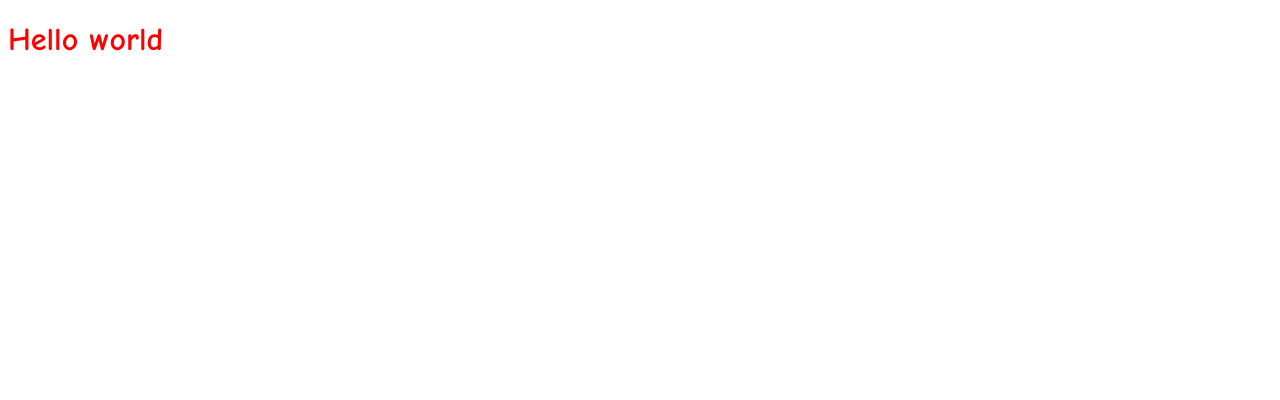
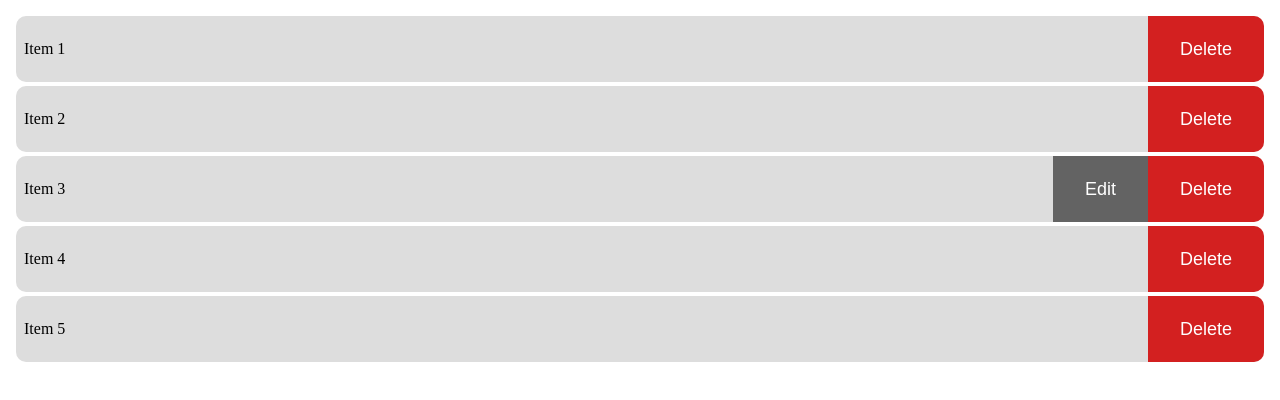
Before and after one commit to LukeChannings/afix-list-item, a website: page docs/index.html in a window 1280 px wide. Drawn offline with Linux system fonts and the light colour scheme.

Commit message:
First, simple version

```diff
--- a/docs/index.html
+++ b/docs/index.html
@@ -5,8 +5,74 @@
     <meta name="viewport" content="width=device-width, initial-scale=1.0" />
     <title>Example</title>
     <script src="../src/Component.js" type="module"></script>
+    <style>
+      * {box-sizing: border-box;}
+      body { margin: 0; padding: 0 }
+      ul {
+        padding: 0;
+        margin: 0;
+      }
+
+      afix-list-item::part(root) {
+        background-color: #ddd;
+        margin-bottom: 0.25rem;
+      }
+
+      .delete-button {
+        background-color: rgb(211, 32, 32);
+        height: 100%;
+        width: 100%;
+        border: none;
+        color: white;
+        font-size: large;
+        padding: 0 2rem;
+      }
+
+      .edit-button {
+        background-color: rgb(99, 99, 99);
+        height: 100%;
+        width: 100%;
+        border: none;
+        color: white;
+        font-size: large;
+        padding: 0 2rem;
+      }
+
+      @media screen and (min-width: 48em) {
+        ul {
+          padding: 0;
+          margin: 1rem 1rem 0;
+        }
+
+        afix-list-item::part(root) {
+          border-radius: 10px;
+        }
+      }
+    </style>
   </head>
   <body>
-    <afix-list-item />
+    <ul>
+      <afix-list-item>
+        <p slot="content">Item 1</p>
+        <button class="delete-button" slot="controls">Delete</button>
+      </afix-list-item>
+      <afix-list-item>
+        <p slot="content">Item 2</p>
+        <button class="delete-button" slot="controls">Delete</button>
+      </afix-list-item>
+      <afix-list-item>
+        <p slot="content">Item 3</p>
+        <button class="edit-button" slot="controls">Edit</button>
+        <button class="delete-button" slot="controls">Delete</button>
+      </afix-list-item>
+      <afix-list-item>
+        <p slot="content">Item 4</p>
+        <button class="delete-button" slot="controls">Delete</button>
+      </afix-list-item>
+      <afix-list-item>
+        <p slot="content">Item 5</p>
+        <button class="delete-button" slot="controls">Delete</button>
+      </afix-list-item>
+    </ul>
   </body>
 </html>
--- a/src/Component.js
+++ b/src/Component.js
@@ -1,10 +1,46 @@
 const template = html`
-  <h1>Hello world</h1>
+  <li class="root" part="root">
+    <div class="content" part="content" tabindex="-1">
+      <slot name="content"></slot>
+    </div>
+    <div class="controls" part="controls" tabindex="-1">
+      <slot name="controls"></slot>
+    </div>
+  </li>
   <style>
-    h1 {
-      font-size: xx-large;
-      color: red;
-      font-family: "Comic Sans MS", cursive, sans-serif;
+    * {
+      box-sizing: border-box;
+    }
+
+    .root {
+      display: flex;
+      width: 100%;
+      overflow: auto;
+      scroll-snap-type: x mandatory;
+      scrollbar-width: none;
+    }
+
+    .root::-webkit-scrollbar {
+      display: none;
+    }
+
+    .content {
+      flex: 1 0 100%;
+      scroll-snap-align: start;
+      padding: 0.5rem;
+    }
+
+    .controls {
+      scroll-snap-align: end;
+      display: flex;
+      flex-direction: row;
+      flex-wrap: nowrap;
+    }
+
+    @media screen and (min-width: 48em) {
+      .content {
+        flex: 1 1 100%;
+      }
     }
   </style>
 `;
@@ -12,6 +48,8 @@ const template = html`
 export default class Component extends HTMLElement {
   constructor() {
     super();
+
+    this.tabIndex = 0;
 
     this.attachShadow({ mode: "open" }).appendChild(
       template.content.cloneNode(true)
```
